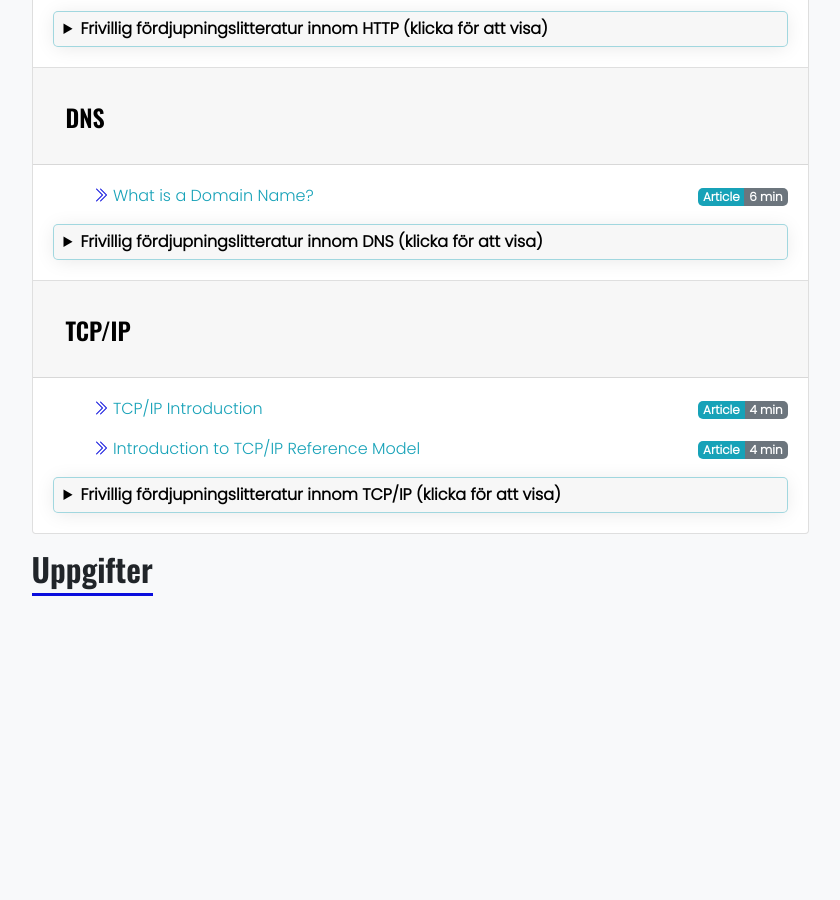
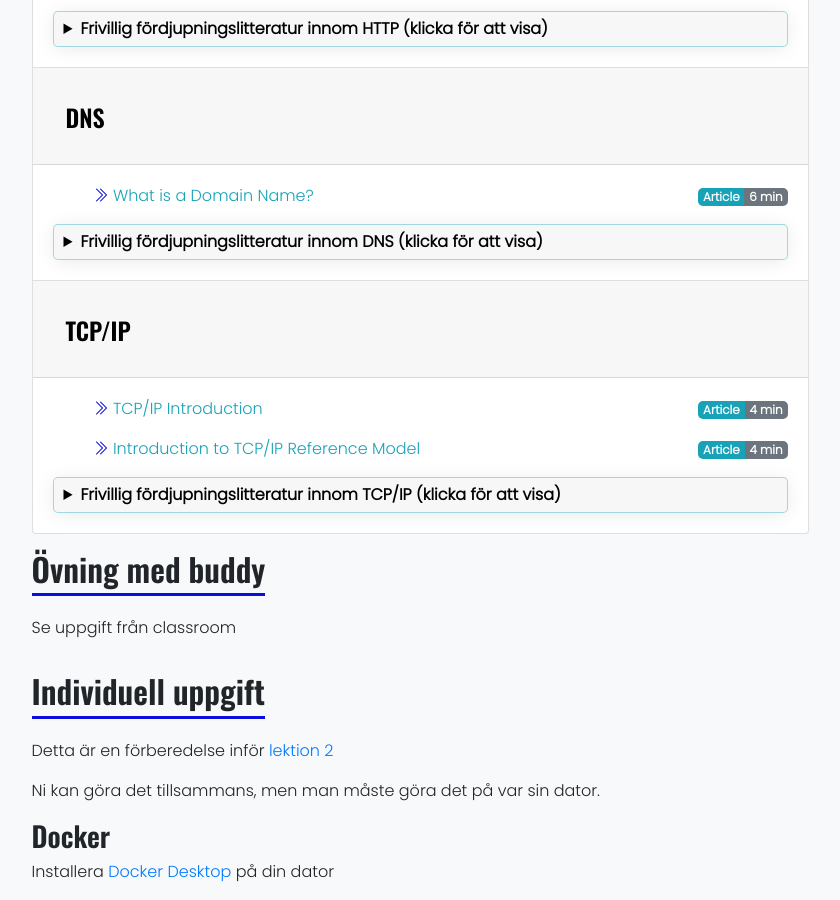
Before and after one commit to PGBSNH20/PGBSNH20-backendweb, a Jekyll site: the page built from lectures/01-introduction.md, in a window 1280 px wide and 900 px high, scrolled down 1218 px. Shown: the whole window, without its empty margins (220-1060 px from the left). Built offline with Jekyll 4.4.1, drawn with Linux system fonts in a browser that asks for light colours; nearby versions of some CDN libraries; before the commit the page ends 1834 px from its top, so only the background shows below that.

Commit message:
Adds assignments for the day

```diff
--- a/lectures/01-introduction.md
+++ b/lectures/01-introduction.md
@@ -18,4 +18,16 @@ Vad är internet och hur funkar det?
 {% include lecturenontopics.html lectureData="lecture_internet_and_protocols" %}
 {% include lecturetopics.html lectureData="lecture_internet_and_protocols" %}
 
-## Uppgifter
+## Övning med buddy
+
+Se uppgift från classroom
+
+## Individuell uppgift
+
+Detta är en förberedelse inför [lektion 2](/docker)
+
+Ni kan göra det tillsammans, men man måste göra det på var sin dator.
+
+### Docker
+
+Installera [Docker Desktop](https://www.docker.com/products/docker-desktop) på din dator
```
